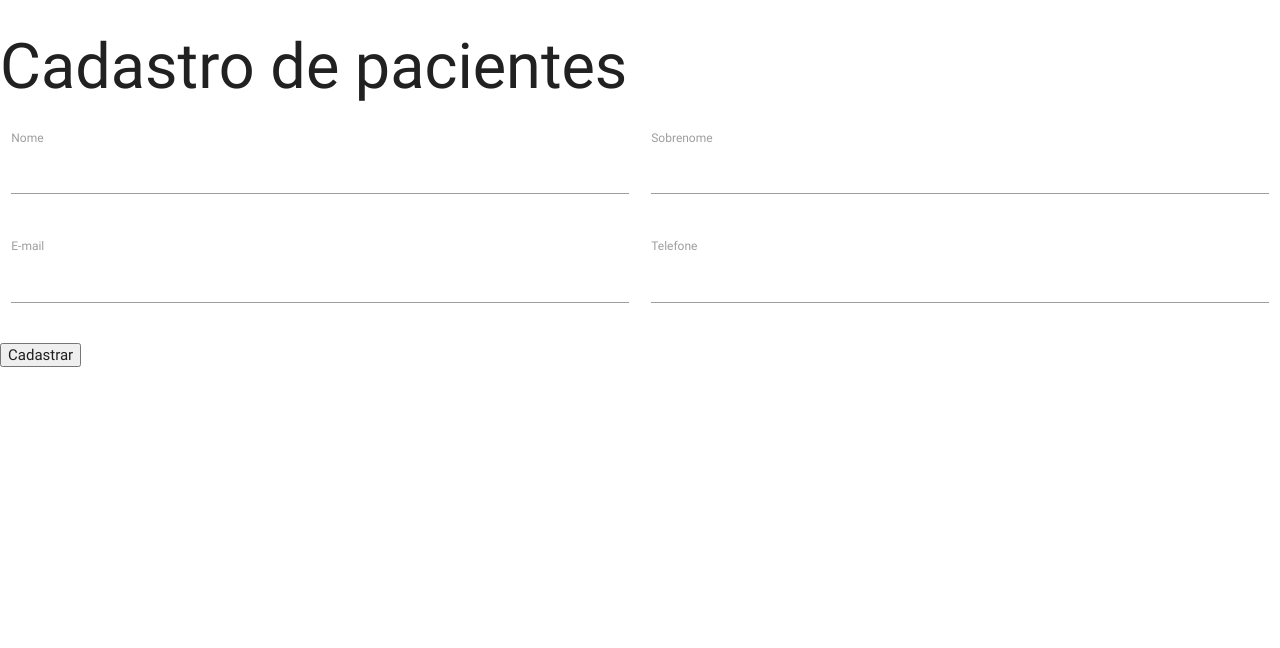
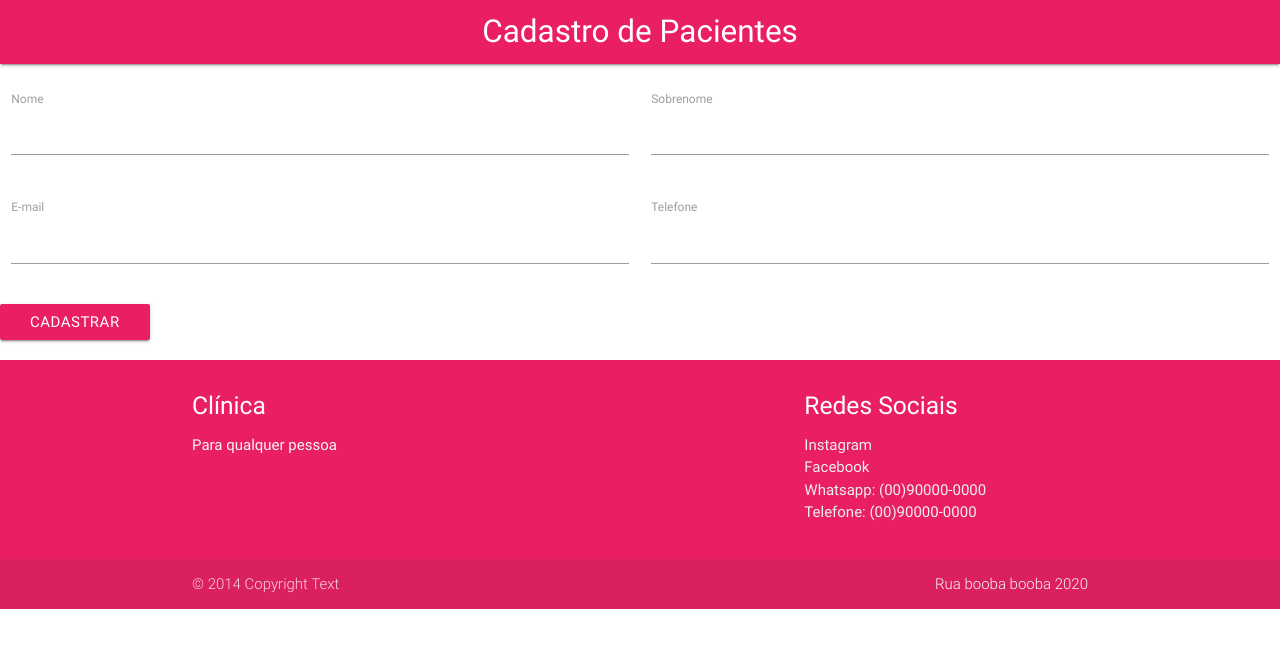
Before and after one commit to CampeloFilho/Programacao-web, a PHP site: page / in a window 1280 px wide. Shown: the top 648 px of the page. Run offline with PHP 8.4, Linux system fonts and the light colour scheme.

Commit message:
Decorando

```diff
--- a/clinica/css/estilo.css
+++ b/clinica/css/estilo.css
@@ -1,5 +1,5 @@
 .tab{
-    font-family: cursive;
-    color: aquamarine;
-    background-color: blueviolet;
+    font-family: 'Times New Roman';
+    color: rgb(0, 0, 0);
+    background-color: rgb(238, 238, 238);
 }
--- a/clinica/index.php
+++ b/clinica/index.php
@@ -4,11 +4,22 @@
         <meta charset="UTF-8">
         <meta http-equiv="X-UA-Compatible" content="IE=edge">
         <meta name="viewport" content="width=device-width, initial-scale=1.0">
+        <link rel="stylesheet" href="css/materialize.css">
         <link rel="stylesheet" href="css/materialize.min.css">
         <title>Cadastro - Clínica</title>
     </head>
     <body>
-        <h1>Cadastro de pacientes</h1>
+       <nav>
+            <div class="nav-wrapper pink darken">
+                <a href="#" class="brand-logo center">Cadastro de Pacientes</a>
+                <ul id="nav-mobile" class="left hide-on-med-and-down">
+                    <li><a href="sass.html"></a></li>
+                    <li><a href="badges.html"></a></li>
+                    <li><a href="collapsible.html"></a></li>
+                </ul>
+            </div>
+        </nav>
+        <br>
         <form action="recebe.php" method="post">
             <div class="row">
                 <div class="col s6">
@@ -31,8 +42,33 @@
                 </div>
             </div>
             <div class="row">
-                <input type="submit" value="Cadastrar">
+            <button class="btn waves-effect waves-light pink darken" type="submit" name="action">Cadastrar</button>
             </div>
         </form>
+        <footer class="page-footer pink darken">
+          <div class="container">
+            <div class="row">
+              <div class="col l6 s12">
+                <h5 class="white-text">Clínica</h5>
+                <p class="grey-text text-lighten-4">Para qualquer pessoa</p>
+              </div>
+              <div class="col l4 offset-l2 s12">
+                <h5 class="white-text">Redes Sociais</h5>
+                <ul>
+                  <li><a class="grey-text text-lighten-3" href="#!">Instagram</a></li>
+                  <li><a class="grey-text text-lighten-3" href="#!">Facebook</a></li>
+                  <li><a class="grey-text text-lighten-3" href="#!">Whatsapp: (00)90000-0000</a></li>
+                  <li><a class="grey-text text-lighten-3" href="#!">Telefone: (00)90000-0000</a></li>
+                </ul>
+              </div>
+            </div>
+          </div>
+          <div class="footer-copyright">
+            <div class="container">
+            © 2014 Copyright Text
+            <a class="grey-text text-lighten-4 right" href="#!">Rua booba booba 2020</a>
+            </div>
+          </div>
+        </footer>
     </body>
 </html>
```
Also changed, not shown: clinica/exibir.php (+5 -7 lines).
